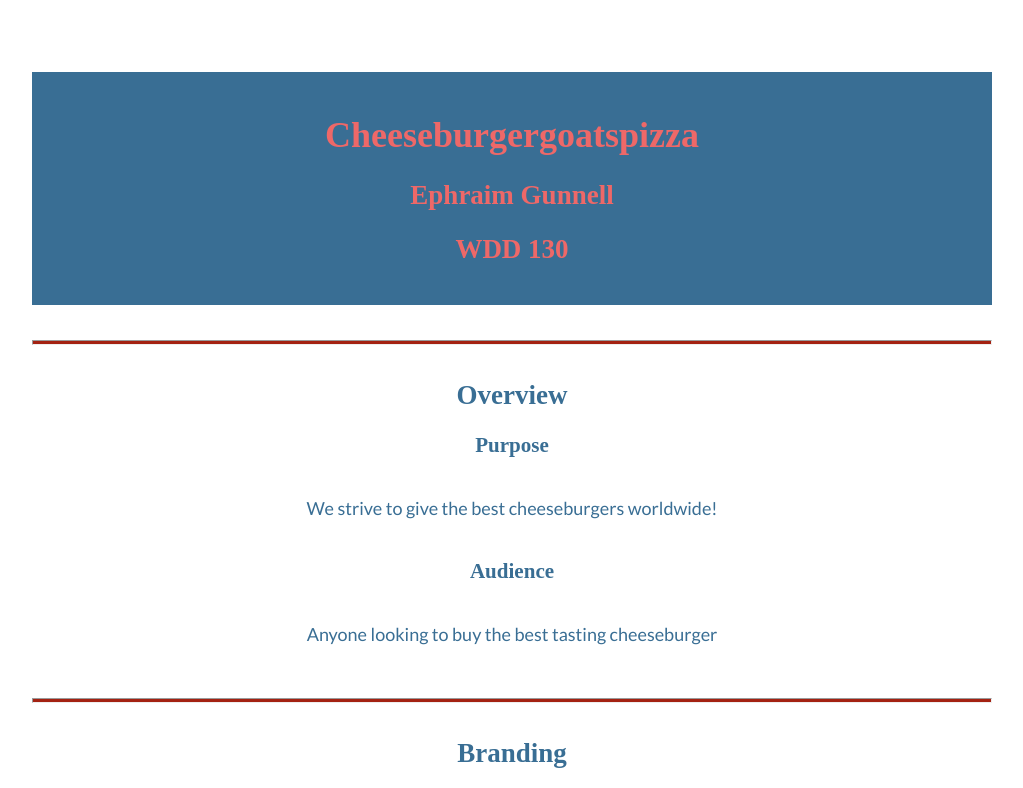
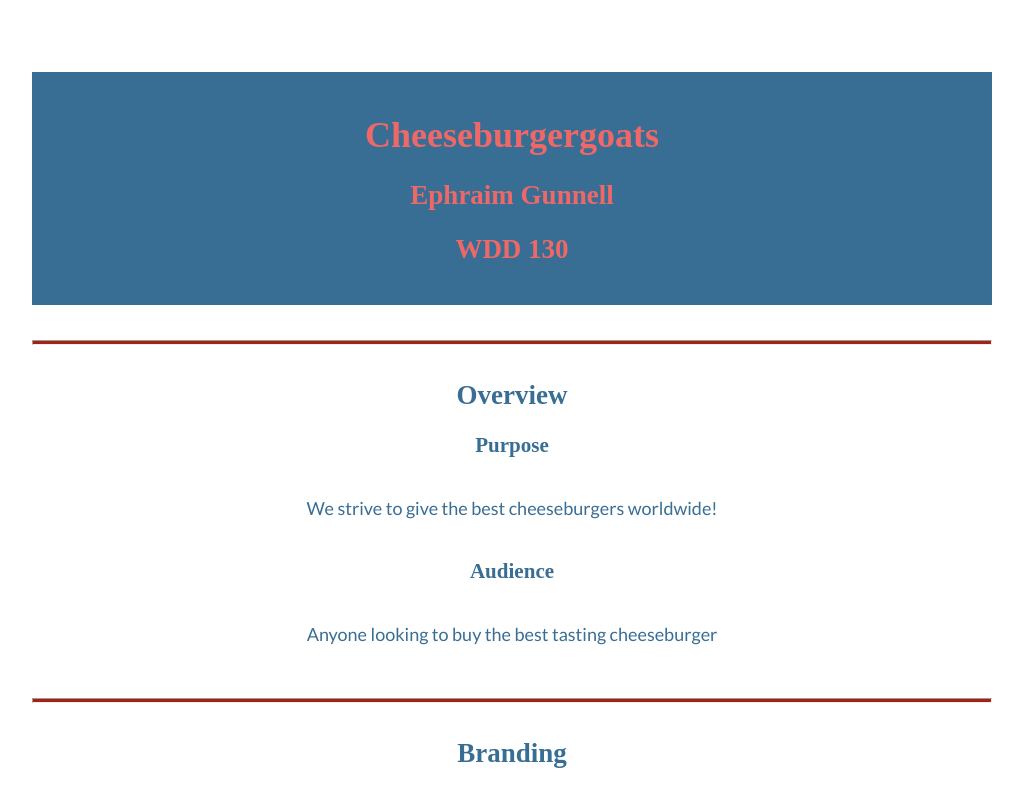
Before and after one commit to ejg117/Python, a plain HTML site: page WDD 130/wwr/site-plan-rafting.html in a window 1280 px wide. Shown: the top 788 px of the page, without its empty margins (128-1151 px from the left). Drawn offline with Linux system fonts and the light colour scheme; a web font is replaced by a local one.

Commit message:
page fix

```diff
--- a/WDD 130/wwr/site-plan-rafting.html
+++ b/WDD 130/wwr/site-plan-rafting.html
@@ -9,7 +9,7 @@
 
 <body>
   <header>
-    <h1>Cheeseburgergoatspizza</h1>
+    <h1>Cheeseburgergoats</h1>
     <h2>Ephraim Gunnell</h2>
     <h2>WDD 130</h2>
     <!-- In the header above, add the name of your site, your name and class number. For example if you are in section 3 you would put WDD 130-03 -->
```
Also changed, not shown: index.html (added, +1 -0 lines), WDD 130/aboutme/images/j.jpg (added).
